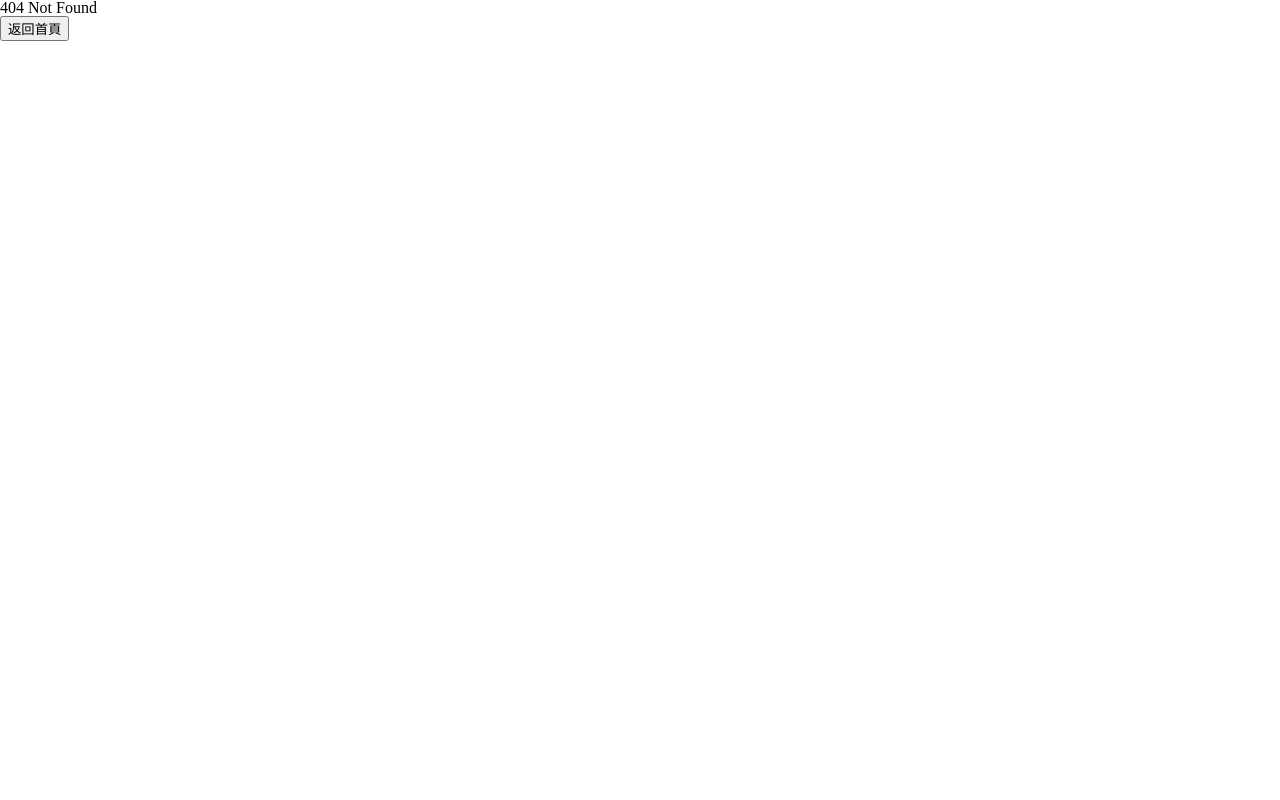
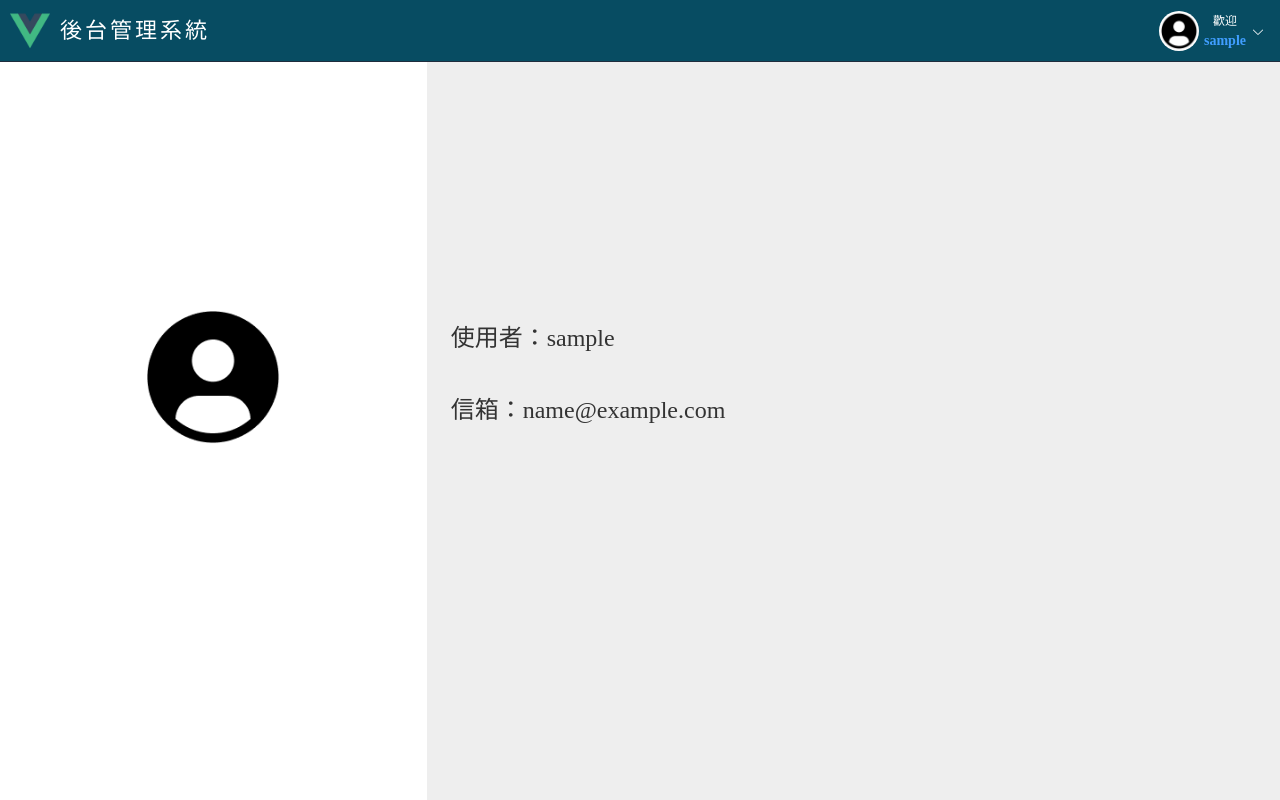
Before and after one commit to OvOpenguin/Vue_project, a Vue app in the folder vue3-vite/: page /userInfo in a window 1280 px wide. Before the commit this address had no page. Built offline with nearby package versions, Linux system fonts and the light colour scheme; no server answers; sample sign-in values are in the browser's storage.

Commit message:
add UserInfo page

```diff
--- a/vue3-vite/src/components/Navbar.vue
+++ b/vue3-vite/src/components/Navbar.vue
@@ -81,7 +81,7 @@ const handleDropdown = (item: string) => {
 };
 
 const showUserInfo = () => {
-    console.log('跳轉個人資料頁');
+    router.push('/userInfo');
 };
 
 const logout = () => {
--- /dev/null
+++ b/vue3-vite/src/components/Sidebar.vue
@@ -0,0 +1,5 @@
+<template></template>
+
+<script setup lang="ts"></script>
+
+<style></style>
--- a/vue3-vite/src/pages/Home.vue
+++ b/vue3-vite/src/pages/Home.vue
@@ -1,6 +1,7 @@
 <template>
-  <div class="index">
+  <div class="home">
     <Navbar />
+    <router-view></router-view>
   </div>
 </template>
 
@@ -11,6 +12,7 @@ import { onMounted } from 'vue';
 import Navbar from '../components/Navbar.vue';
 import { useAuthStore } from '../store';
 import type { userType } from '../utils/types';
+import { RouterView } from 'vue-router';
 
 
 const store = useAuthStore();
@@ -42,4 +44,11 @@ onMounted(async () => {
 })
 </script>
 
-<style></style>
+<style scoped>
+.home{
+  width: 100%;
+  height: 100%;
+  overflow: hidden;
+}
+
+</style>
--- /dev/null
+++ b/vue3-vite/src/pages/Index.vue
@@ -0,0 +1,40 @@
+<template>
+    <div class="index">
+        <div class="container">
+            <h1 class="title">後端維運</h1>
+            <p class="lead">在線服務</p>
+        </div>
+    </div>
+</template>
+
+<script setup lang="ts">
+
+</script>
+
+<style scoped>
+.index {
+    width: 100%;
+    height: 100%;
+    background: url(../assets/showcase.png) no-repeat;
+    background-size: 100% 100%;
+}
+
+.container {
+    width: 100%;
+    height: 100%;
+    box-sizing: border-box;
+    padding-top: 100px;
+    background-color: rgba(0, 0, 0, 0.7);
+    text-align: center;
+    color: white;
+}
+
+.title {
+    font-size: 30px;
+}
+
+.lead {
+    margin-top: 50px;
+    font-size: 22px;
+}
+</style>
--- /dev/null
+++ b/vue3-vite/src/pages/UserInfo.vue
@@ -0,0 +1,89 @@
+<template>
+    <div class="info-container">
+        <el-row
+            class="content"
+            type="flex"
+            justify="center"
+        >
+            <el-col :span="8">
+                <div class="user">
+                    <img
+                        v-if="store.user?.avatar"
+                        :src="String(store.user?.avatar)"
+                        alt="avatar"
+                        class="avatar"
+                    >
+                    <img
+                        v-else
+                        src="../assets/avatarDefault.png"
+                        alt="avatar"
+                        class="avatar"
+                    >
+                </div>
+            </el-col>
+            <el-col :span="16">
+                <div class="userinfo">
+                    <div class="user-item">使用者：<span>{{ store.user?.username }}</span></div>
+                    <div class="user-item">信箱：<span>{{ store.user?.email }}</span></div>
+                </div>
+
+            </el-col>
+        </el-row>
+    </div>
+
+</template>
+
+<script setup lang="ts">
+import { useAuthStore } from '../store';
+
+
+const store = useAuthStore();
+
+
+</script>
+
+<style scoped>
+.info-container {
+    width: 100%;
+    height: 100%;
+    box-sizing: border-box;
+    /* padding: 16px; */
+}
+
+.content {
+    width: 100%;
+    height: 100%;
+}
+
+.user {
+    text-align: center;
+    position: relative;
+    top: 30%;
+}
+
+.user img {
+    width: 150px;
+    border-radius: 50%;
+}
+
+.user span {
+    display: block;
+    text-align: center;
+    margin-top: 20px;
+    font-size: 20px;
+    font-weight: bold;
+}
+
+.userinfo {
+    height: 100%;
+    background-color: #eee;
+}
+
+.user-item {
+    position: relative;
+    top: 30%;
+    padding: 1.5rem;
+    font-size: 1.5rem;
+    color: #333;
+}
+</style>
```
Also changed, not shown: vue3-vite/src/router/index.ts (+8 -1 lines), vue3-vite/src/assets/showcase.png (added).
